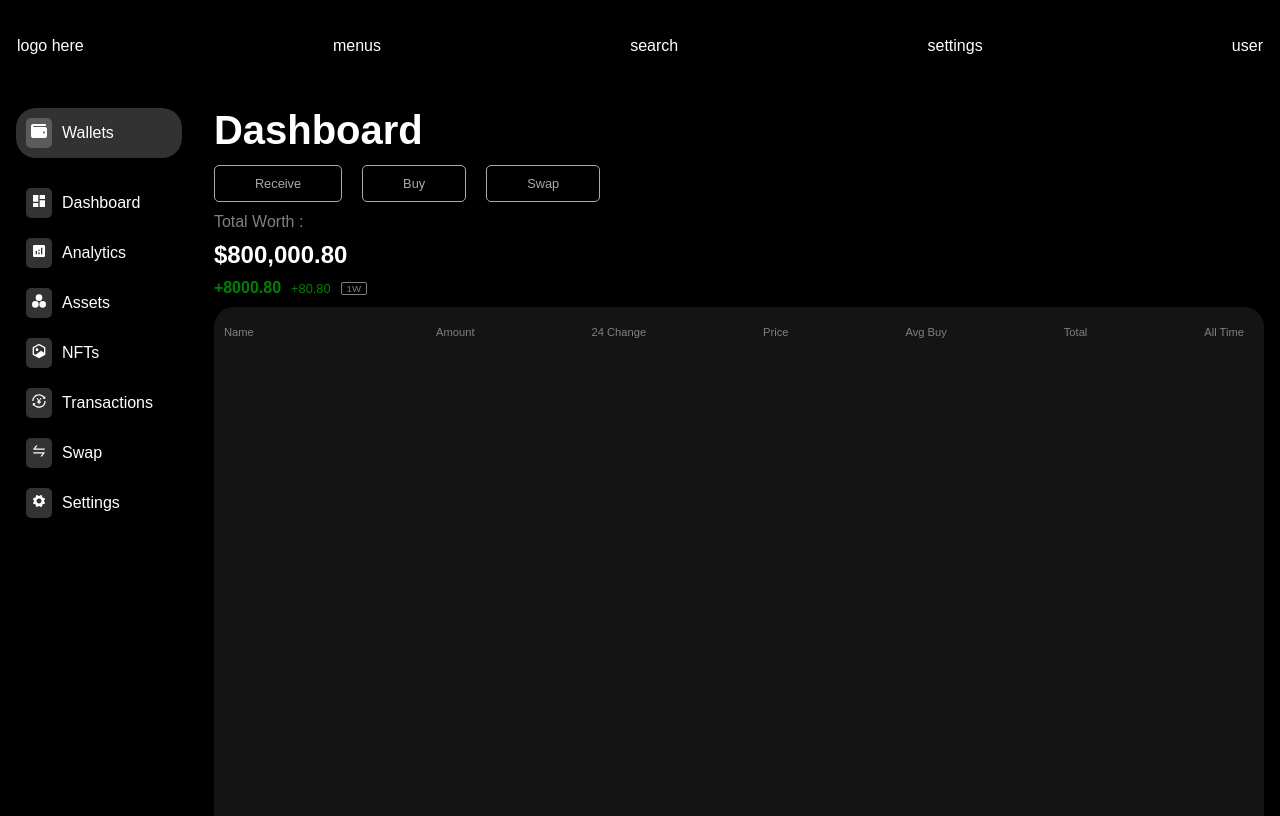
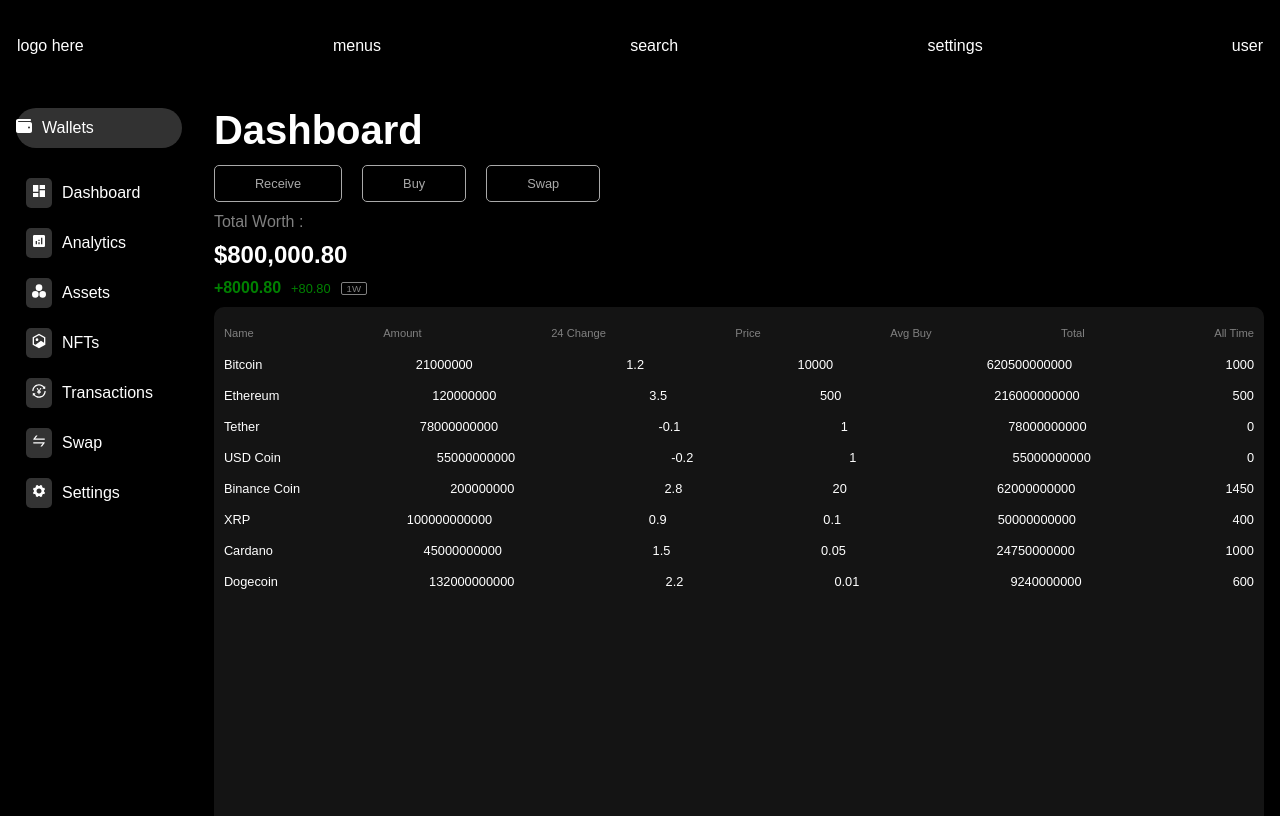
Before and after one commit to aeropriest/interfaces, a Next.js app: page /portfolio in a window 1280 px wide. Built offline with nearby package versions, Linux system fonts and the light colour scheme.

Commit message:
Now just need to finish the table

```diff
--- a/src/app/portfolio/page.tsx
+++ b/src/app/portfolio/page.tsx
@@ -16,7 +16,7 @@ const tokens = [
         "name": "Bitcoin",
         "symbol": "BTC",
         "amount": 21000000,
-        "24HourChange": 1.2,
+        "changeToday": 1.2,
         "price": 29500,
         "averageBuyPrice": 10000,
         "total": 620500000000,
@@ -27,7 +27,7 @@ const tokens = [
         "name": "Ethereum",
         "symbol": "ETH",
         "amount": 120000000,
-        "24HourChange": 3.5,
+        "changeToday": 3.5,
         "price": 1800,
         "averageBuyPrice": 500,
         "total": 216000000000,
@@ -38,7 +38,7 @@ const tokens = [
         "name": "Tether",
         "symbol": "USDT",
         "amount": 78000000000,
-        "24HourChange": -0.1,
+        "changeToday": -0.1,
         "price": 1,
         "averageBuyPrice": 1,
         "total": 78000000000,
@@ -49,7 +49,7 @@ const tokens = [
         "name": "USD Coin",
         "symbol": "USDC",
         "amount": 55000000000,
-        "24HourChange": -0.2,
+        "changeToday": -0.2,
         "price": 1,
         "averageBuyPrice": 1,
         "total": 55000000000,
@@ -60,7 +60,7 @@ const tokens = [
         "name": "Binance Coin",
         "symbol": "BNB",
         "amount": 200000000,
-        "24HourChange": 2.8,
+        "changeToday": 2.8,
         "price": 310,
         "averageBuyPrice": 20,
         "total": 62000000000,
@@ -71,7 +71,7 @@ const tokens = [
         "name": "XRP",
         "symbol": "XRP",
         "amount": 100000000000,
-        "24HourChange": 0.9,
+        "changeToday": 0.9,
         "price": 0.5,
         "averageBuyPrice": 0.1,
         "total": 50000000000,
@@ -82,7 +82,7 @@ const tokens = [
         "name": "Cardano",
         "symbol": "ADA",
         "amount": 45000000000,
-        "24HourChange": 1.5,
+        "changeToday": 1.5,
         "price": 0.55,
         "averageBuyPrice": 0.05,
         "total": 24750000000,
@@ -93,7 +93,7 @@ const tokens = [
         "name": "Dogecoin",
         "symbol": "DOGE",
         "amount": 132000000000,
-        "24HourChange": 2.2,
+        "changeToday": 2.2,
         "price": 0.07,
         "averageBuyPrice": 0.01,
         "total": 9240000000,
@@ -113,7 +113,7 @@ const Portfolio = () => {
             <div className={styles.main}>
                 <div className={styles.navigation}>
                     <div className={styles.wallets}>
-                        <div className={styles.icon}><FaWallet /></div>
+                        <div className={styles.walleticon}><FaWallet /></div>
                         <div>Wallets</div>
                     </div>
                     <Navbar items={[
@@ -172,11 +172,8 @@ const Portfolio = () => {
                     </div>
                     <div className={styles.portfolio}>
                         <div className={styles.table}>
-                            <div className={styles.left}>
-                                <p></p>
-                                <p className={styles.name}>Name</p>
-                            </div>
-                            <div className={styles.right}>
+                            <div className={styles.top}>
+                                <p>Name</p>
                                 <p>Amount</p>
                                 <p>24 Change</p>
                                 <p>Price</p>
@@ -184,6 +181,18 @@ const Portfolio = () => {
                                 <p>Total</p>
                                 <p>All Time</p>
                             </div>
+                            {tokens && tokens.map((token: any, index: any) => {
+                                return (
+                                    <div className={styles.row}>
+                                        <p className={styles.text}>{token.name}</p>
+                                        <p className={styles.right}>{token.amount}</p>
+                                        <p className={styles.right}>{token.changeToday}</p>
+                                        <p className={styles.right}>{token.averageBuyPrice}</p>
+                                        <p className={styles.right}>{token.total}</p>
+                                        <p className={styles.right}>{token.allTimeChange}</p>
+                                    </div>)
+                            })}
+
                         </div>
                     </div>
                 </div>
--- a/src/app/portfolio/styles.module.scss
+++ b/src/app/portfolio/styles.module.scss
@@ -92,26 +92,37 @@
                 font-weight: 100;
                 color: gray;
                 background-color: rgba(100,100,100,0.2);
-                border-top-left-radius: 20px;
-                border-top-right-radius: 20px;
+                border-top-left-radius: 10px;
+                border-top-right-radius: 10px;
                 .table{
-                    width: 100%;
-                    display: flex;
-                    justify-content:space-between;
-                    padding-right: 20px;
-                    height: 50px;
+                    display: flex; /* Use flexbox for the row */
+                    flex-direction: column;
+                    border-top-left-radius: 10px;
+                    border-top-right-radius: 10px;
+                    padding: 10px;
 
-                    gap: 20px;
-                    align-items: center;
-                    .left{
-                        width: 20%;
-                        padding-left: 10px;
+                .top{
+                        border-top-left-radius: 10px;
+                        border-top-right-radius: 10px;
+                        display: flex; /* Use flexbox for the row */
+                        justify-content: space-between; /* Spread items evenly in the row */
+                        align-items: center;
+                        padding-top: 10px;
+                        padding-bottom: 10px;
                     }
-                    .right{
-                        display: flex;
-                        width: 80%;
-                        justify-content: space-between;
-                    }
+                    .row{
+                        display: flex; /* Use flexbox for the row */
+                        justify-content: space-between; /* Spread items evenly in the row */
+                        align-items: center;
+                        padding-top: 8px;
+                        padding-bottom: 8px;
+                        color: white;
+                        font-size: 0.8rem;
+                        .right{
+                            align-items: right;
+                        }
+                        }
+
                 }
             }
         }
```
